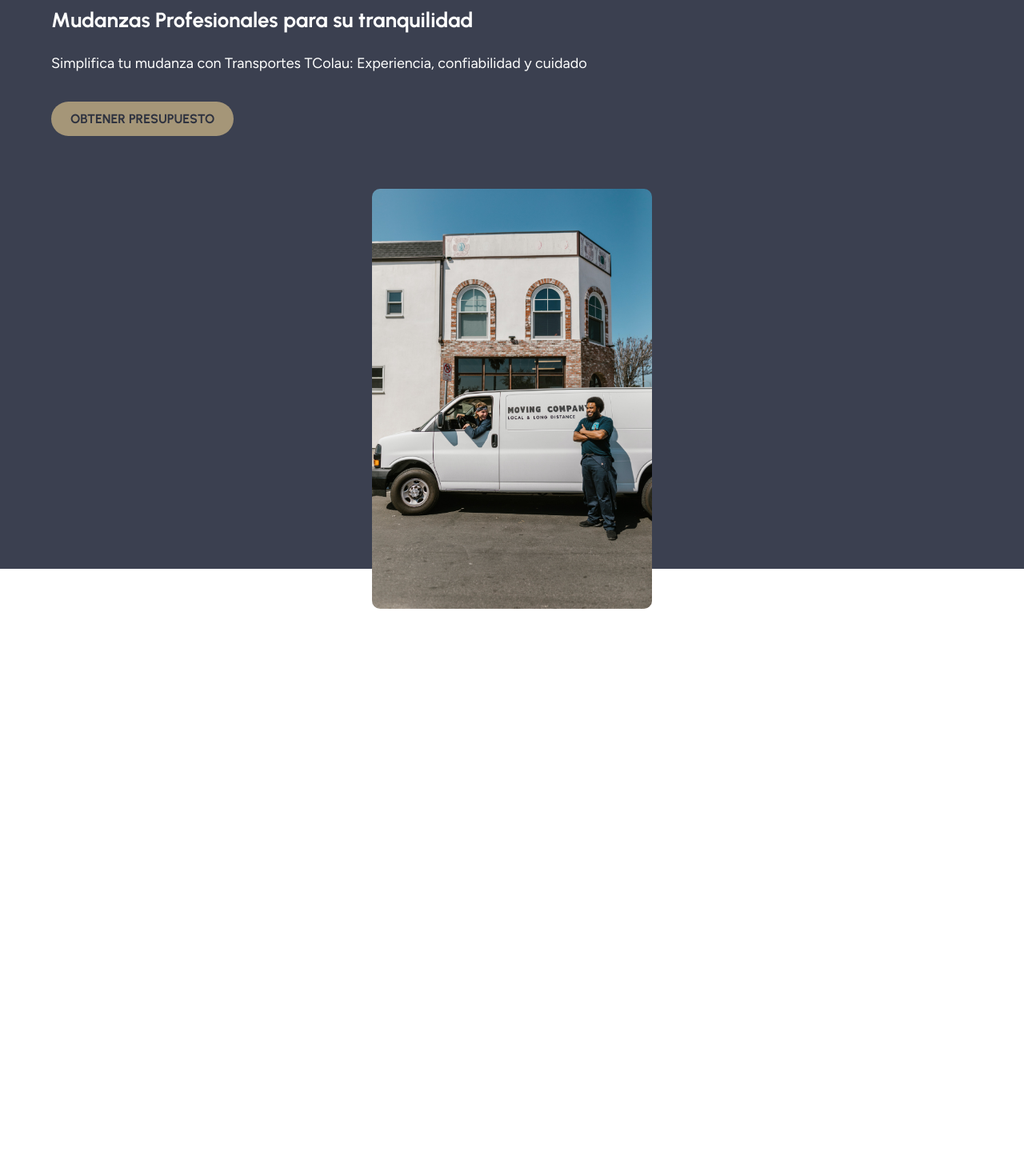
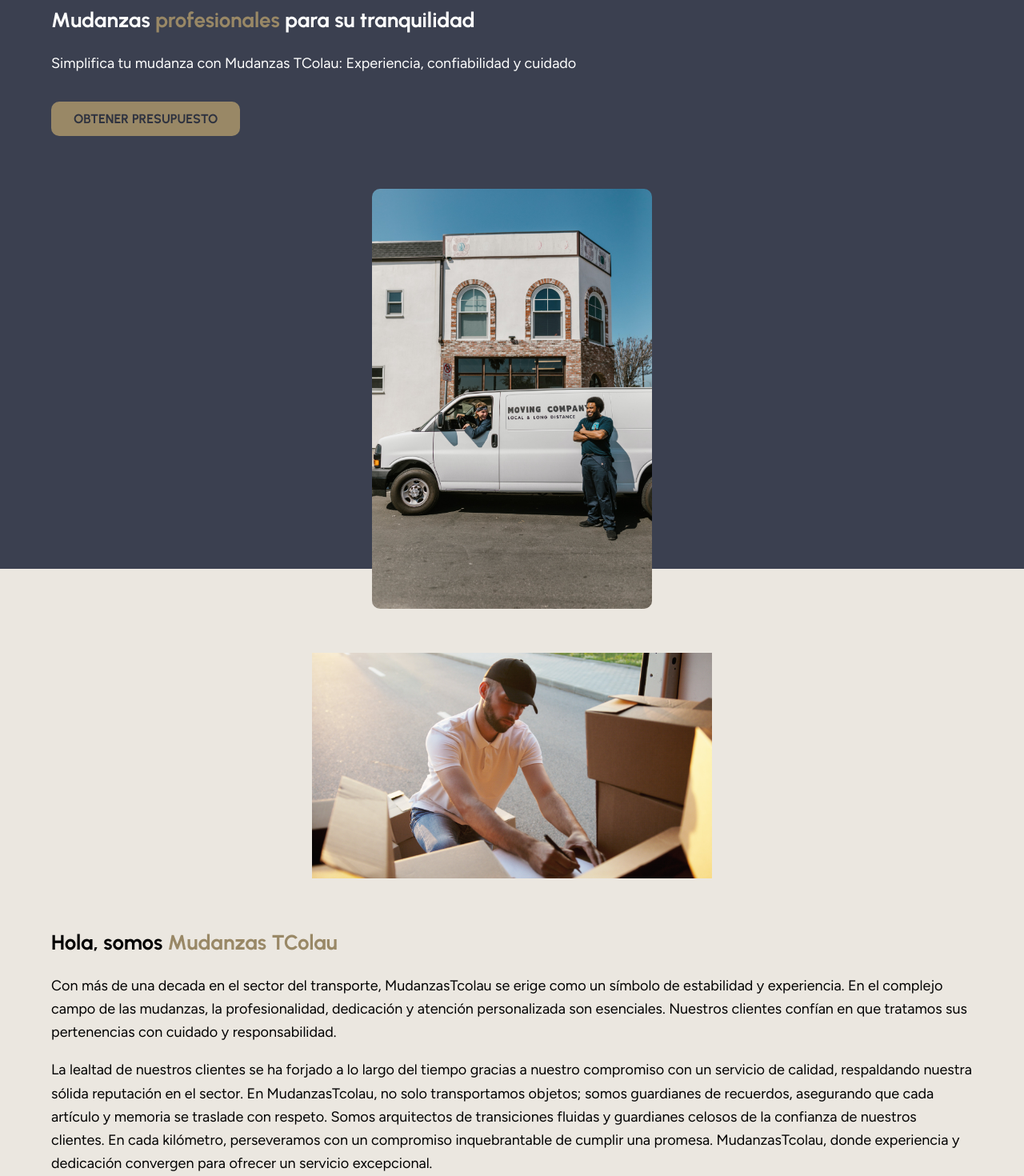
Before and after one commit to Soulzen/mudanzastcolau, a Next.js app: page / in a window 1280 px wide. Shown: the part 140-1610 px from the top of the page at 80% size. Before the commit the page ends 901 px from the top, so only its background shows below. Built offline with nearby package versions, Linux system fonts and the light colour scheme.

Commit message:
about us section

```diff
--- a/src/app/globals.css
+++ b/src/app/globals.css
@@ -4,8 +4,8 @@
   --clr-primary: #6f737f;
   --clr-secondary: #3b4050;
   --clr-terciary: #2e323f;
-  --clr-accent: #a59678;
-  --clr-accent-soft: #f1f1f1;
+  --clr-accent: hsl(40, 20%, 50%);
+  --clr-accent-soft: hsl(40, 20%, 90%);
   --clr-white: #ffffff;
   --clr-black: #000000;
 
--- a/src/app/page.tsx
+++ b/src/app/page.tsx
@@ -1,11 +1,13 @@
 import Image from "next/image"
 import styles from "./page.module.css"
 import HeroSection from "@/components/hero_section/hero_section"
+import Presentation from "@/components/presentation/presentation"
 
 export default function Home() {
   return (
     <main>
       <HeroSection />
+      <Presentation />
     </main>
   )
 }
--- a/src/components/hero_section/hero_section.module.css
+++ b/src/components/hero_section/hero_section.module.css
@@ -28,6 +28,10 @@
   padding: 0 0 0.5em;
 }
 
+.hero__title_span {
+  color: var(--clr-accent);
+}
+
 .hero__text {
   font-family: var(--font-basic);
   font-size: 1.125rem;
@@ -39,8 +43,8 @@
 .hero__button {
   display: inline-block;
   margin: 1.5em 0;
-  padding: 0.75em 1.5em;
-  border-radius: 100px;
+  padding: 0.75em 1.75em;
+  border-radius: 10px;
   background-color: var(--clr-accent);
   color: var(--clr-terciary);
   text-transform: uppercase;
--- a/src/components/hero_section/hero_section.tsx
+++ b/src/components/hero_section/hero_section.tsx
@@ -2,18 +2,23 @@ import Image from "next/image"
 import React from "react"
 
 import styles from "./hero_section.module.css"
-
-import { hero } from "@/data"
 
 const HeroSection = () => {
   return (
     <section className={styles.hero__section}>
       <div className={styles.container}>
         <div className={styles.hero__content}>
-          <h1 className={styles.hero__title}>{hero.title}</h1>
-          <p className={styles.hero__text}>{hero.subtitle}</p>
+          <h1 className={styles.hero__title}>
+            Mudanzas{" "}
+            <span className={styles.hero__title_span}>profesionales</span> para
+            su tranquilidad
+          </h1>
+          <p className={styles.hero__text}>
+            Simplifica tu mudanza con Mudanzas TColau: Experiencia,
+            confiabilidad y cuidado
+          </p>
           <a href="/" className={styles.hero__button}>
-            {hero.button}
+            Obtener presupuesto
           </a>
         </div>
 
--- /dev/null
+++ b/src/components/presentation/presentation.module.css
@@ -0,0 +1,46 @@
+.presentation__section {
+  display: flex;
+  /* height: calc(100vh - 64px); */
+  justify-content: center;
+  background-color: var(--clr-accent-soft);
+  margin: 0;
+  align-items: center;
+  padding: 5em 0 0;
+}
+
+.container {
+  width: 90%;
+  margin: 0 auto;
+  max-width: 1200px;
+}
+
+.presentation__image {
+  display: flex;
+  margin: 0 auto 3em;
+}
+
+.presentation__content {
+  color: var(--clr-black);
+  margin: 0 auto 2em;
+}
+
+.presentation__title {
+  font-family: var(--font-accent);
+  font-size: 1.625rem;
+  font-weight: 700;
+  color: var(--clr-black);
+  line-height: 1.35em;
+  padding: 0 0 0.5em;
+}
+
+.presentation__title_span {
+  color: var(--clr-accent);
+}
+
+.presentation__text {
+  font-family: var(--font-basic);
+  font-size: 1.125rem;
+  line-height: 1.625em;
+  color: var(--clr-ascent-soft);
+  padding: 0.5em 0;
+}
--- /dev/null
+++ b/src/components/presentation/presentation.tsx
@@ -0,0 +1,50 @@
+import Image from "next/image"
+import React from "react"
+
+import styles from "./presentation.module.css"
+
+const Presentation = () => {
+  return (
+    <section className={styles.presentation__section}>
+      <div className={styles.container}>
+        <Image
+          className={styles.presentation__image}
+          src="/[landscape]inventary-check.jpg"
+          alt="Picture of the author"
+          width={500}
+          height={500}
+        />
+
+        <div className={styles.presentation__content}>
+          <h2 className={styles.presentation__title}>
+            Hola, somos{" "}
+            <span className={styles.presentation__title_span}>
+              Mudanzas TColau
+            </span>
+          </h2>
+          <p className={styles.presentation__text}>
+            Con más de una decada en el sector del transporte, MudanzasTcolau se
+            erige como un símbolo de estabilidad y experiencia. En el complejo
+            campo de las mudanzas, la profesionalidad, dedicación y atención
+            personalizada son esenciales. Nuestros clientes confían en que
+            tratamos sus pertenencias con cuidado y responsabilidad.
+          </p>
+          <p className={styles.presentation__text}>
+            La lealtad de nuestros clientes se ha forjado a lo largo del tiempo
+            gracias a nuestro compromiso con un servicio de calidad, respaldando
+            nuestra sólida reputación en el sector. En MudanzasTcolau, no solo
+            transportamos objetos; somos guardianes de recuerdos, asegurando que
+            cada artículo y memoria se traslade con respeto. Somos arquitectos
+            de transiciones fluidas y guardianes celosos de la confianza de
+            nuestros clientes. En cada kilómetro, perseveramos con un compromiso
+            inquebrantable de cumplir una promesa. MudanzasTcolau, donde
+            experiencia y dedicación convergen para ofrecer un servicio
+            excepcional.
+          </p>
+        </div>
+      </div>
+    </section>
+  )
+}
+
+export default Presentation
--- a/src/data.ts
+++ b/src/data.ts
@@ -1,19 +1,6 @@
-export interface Hero {
-  title: string
-  subtitle: string
-  button: string
-}
-
 export interface Benefit {
   title: string
   description: string
-}
-
-export const hero: Hero = {
-  title: "Mudanzas Profesionales para su tranquilidad",
-  subtitle:
-    "Simplifica tu mudanza con Transportes TColau: Experiencia, confiabilidad y cuidado",
-  button: "Obtener presupuesto"
 }
 
 export const benefits: Benefit[] = [
```
